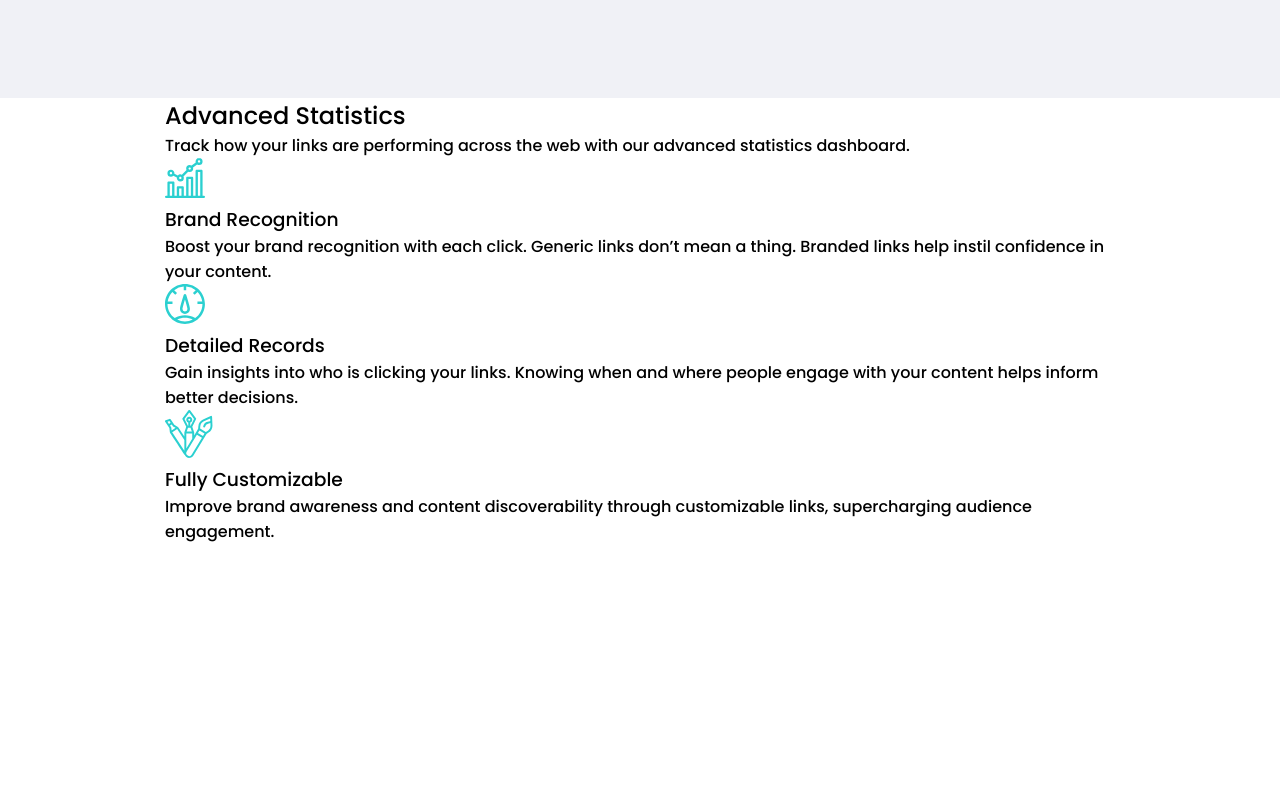
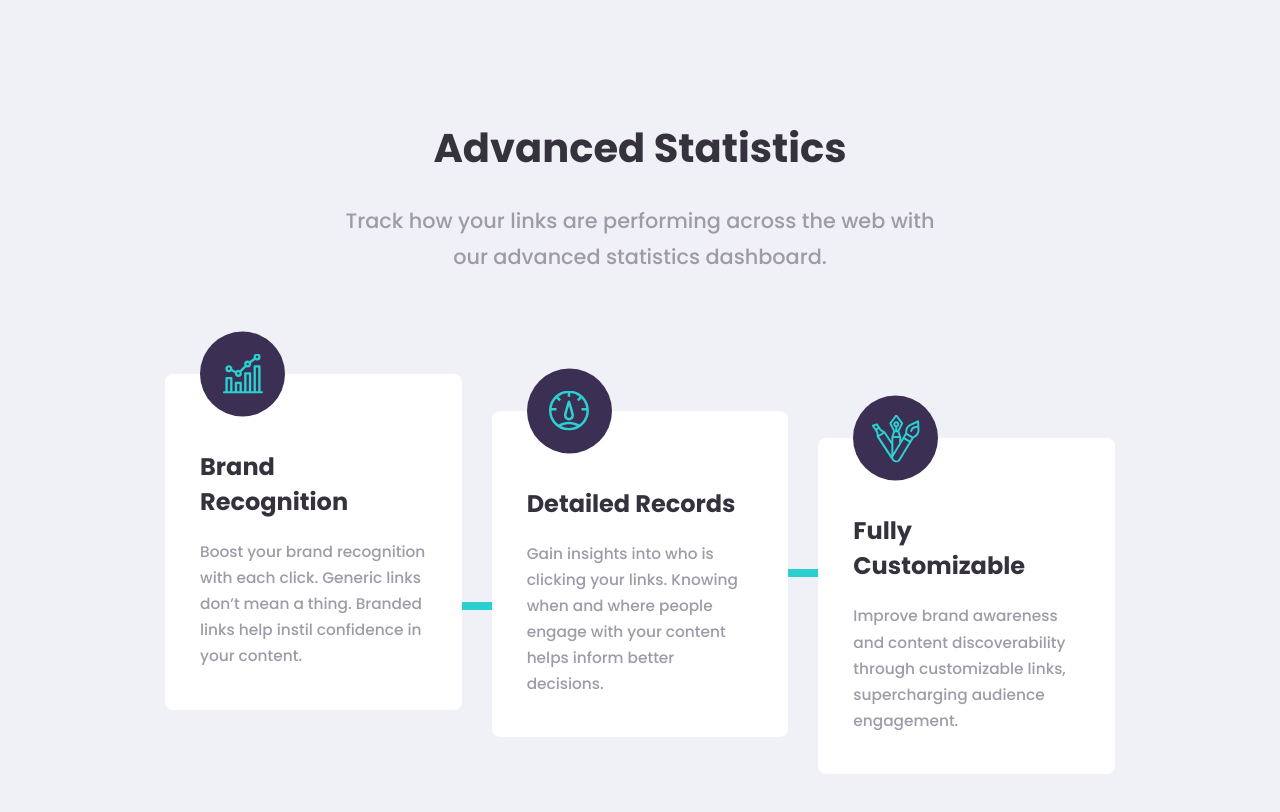
Before and after one commit to Sami-20s/Shorten-URL__FrontEndMentor, a Next.js app: page / in a window 1280 px wide. Shown: the part 917-1729 px from the top of the page. Before the commit the page ends 1461 px from the top, so only its background shows below. Built offline with nearby package versions, Linux system fonts and the light colour scheme.

Commit message:
⭐ 🎗 Statistics Style Added

```diff
--- a/styles/pages/Home/home.scss
+++ b/styles/pages/Home/home.scss
@@ -1,3 +1,4 @@
 @import "../../helper/mixins/mixins";
 @import "./hero/hero";
 @import "./formContainer/formContainer";
+@import "./statistics/statistics";
--- /dev/null
+++ b/styles/pages/Home/statistics/_statistics.scss
@@ -0,0 +1,132 @@
+.statistics {
+    background-color: var(--gray-body);
+    padding-top: 20px;
+    padding-bottom: 80px;
+    &__wrapper {
+        &__text {
+            text-align: center;
+            margin-bottom: 100px;
+            > h2 {
+                font-size: 1.9rem;
+                font-weight: 700;
+                color: var(--very-dark-blue);
+                margin-bottom: 25px;
+                // Laptop Screen
+                @include breakpoint-up("large") {
+                    font-size: 2.5rem;
+                }
+            }
+            > p {
+                font-size: 1.1rem;
+                color: var(--grayish-violet);
+                font-weight: 500;
+                line-height: 1.7;
+                // Laptop Screen
+                @include breakpoint-up("large") {
+                    margin: auto;
+                    font-size: 1.3rem;
+                    max-width: 600px;
+                }
+            }
+        }
+        &__features {
+            position: relative;
+            width: 100%;
+            display: grid;
+            grid-template-columns: 1fr;
+            justify-items: center;
+            gap: 90px;
+            // Laptop Screen
+            @include breakpoint-up("large") {
+                grid-template-columns: repeat(3, 1fr);
+                gap: 30px;
+                min-height: 400px;
+            }
+
+            &__single {
+                position: relative;
+                display: flex;
+                flex-direction: column;
+                justify-content: center;
+                align-items: center;
+                // border: solid 1px #e0e0e0;
+                width: 100%;
+                max-width: 500px;
+                padding: 0 35px 40px;
+                border-radius: 8px;
+                background-color: #fff;
+                text-align: center;
+                cursor: pointer;
+                // Laptop Screen
+                @include breakpoint-up("large") {
+                    align-items: flex-start;
+                    &:first-child {
+                        align-self: flex-start;
+                    }
+                    &:nth-child(2) {
+                        align-self: center;
+                    }
+                    &:last-child {
+                        align-self: flex-end;
+                    }
+                }
+                &:not(:last-child)::after {
+                    content: "";
+                    position: absolute;
+                    width: 8px;
+                    height: 50px;
+                    bottom: -50px;
+                    background-color: var(--cyan);
+                    // Laptop Screen
+                    @include breakpoint-up("large") {
+                        width: 30px;
+                        height: 8px;
+                        right: -30px;
+                        bottom: 160px;
+                    }
+                }
+                // Laptop Screen
+                &:first-child::after {
+                    @include breakpoint-up("large") {
+                        bottom: 100px;
+                    }
+                }
+                &:hover &__img {
+                    transform: scale(1.1) translateY(-50%);
+                }
+                &__img {
+                    width: 85px;
+                    height: 85px;
+                    border-radius: 100%;
+                    display: flex;
+                    justify-content: center;
+                    align-items: center;
+                    background-color: var(--dark-violet);
+                    transform: translateY(-50%);
+                    transition: var(--tra);
+                }
+                &__text {
+                    margin-top: -10px;
+                    text-align: center;
+                    // Laptop Screen
+                    @include breakpoint-up("large") {
+                        text-align: left;
+                    }
+
+                    > h3 {
+                        font-size: 1.5rem;
+                        font-weight: 700;
+                        margin-bottom: 20px;
+                        color: var(--very-dark-blue);
+                    }
+                    > p {
+                        font-size: 0.96rem;
+                        font-weight: 500;
+                        line-height: 1.7;
+                        color: var(--grayish-violet);
+                    }
+                }
+            }
+        }
+    }
+}
```
